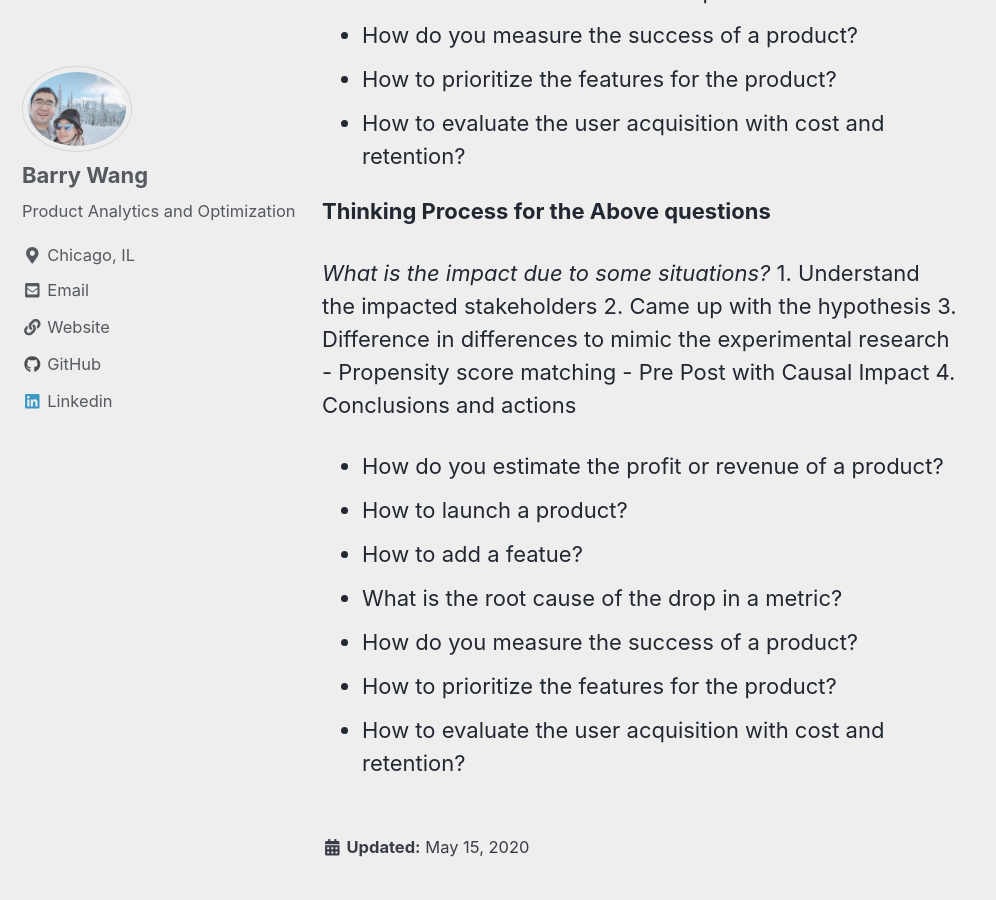
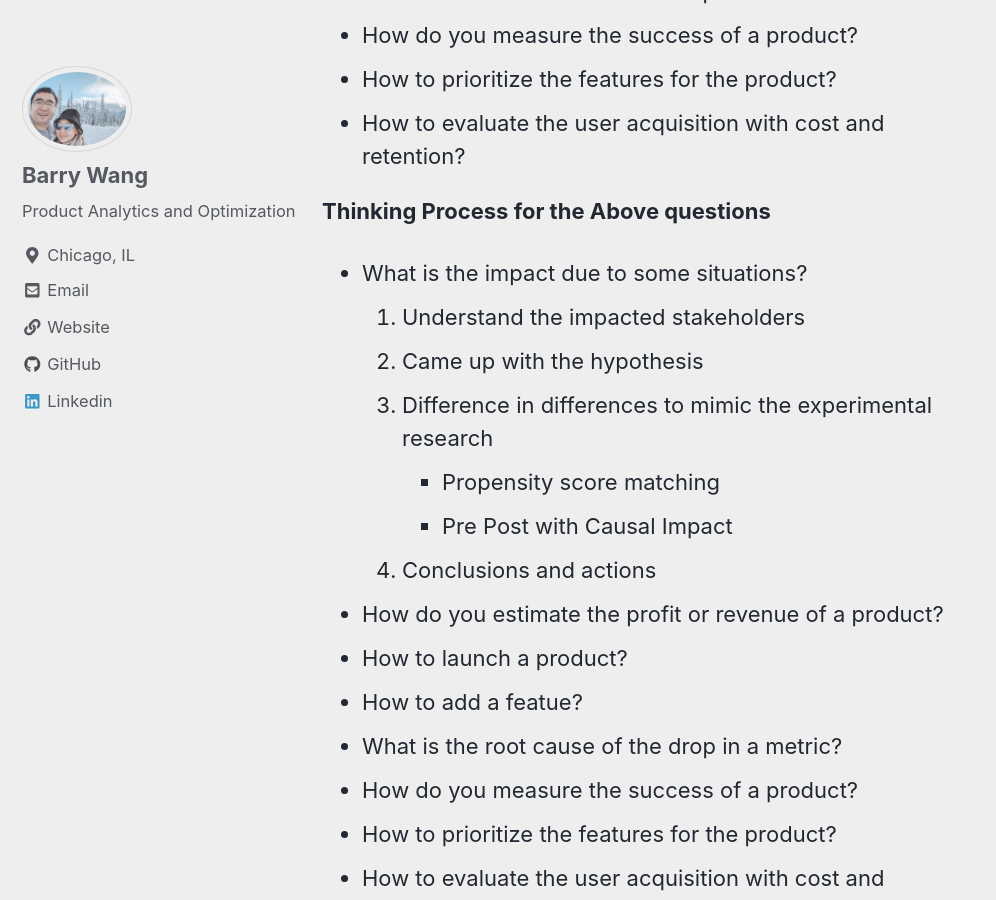
Before and after one commit to mw4ccBarry/mw4ccBarry.github.io, a Jekyll site: the page built from _posts/2020-05-15-Product-Analytics-Related.md, in a window 1280 px wide and 900 px high, scrolled down 496 px. Shown: the whole window, without its empty margins (0-996 px from the left). Built offline with Jekyll 4.4.1, drawn with Linux system fonts in a browser that asks for light colours; cached includes are drawn as plain includes; nearby versions of some CDN libraries; a file with an impossible date is left out.

```diff
--- a/_posts/2020-05-15-Product-Analytics-Related.md
+++ b/_posts/2020-05-15-Product-Analytics-Related.md
@@ -16,7 +16,7 @@ comments: true
 
 **Thinking Process for the Above questions**
 
-*What is the impact due to some situations?*
+- What is the impact due to some situations?
     1. Understand the impacted stakeholders
     2. Came up with the hypothesis
     3. Difference in differences to mimic the experimental research
```
